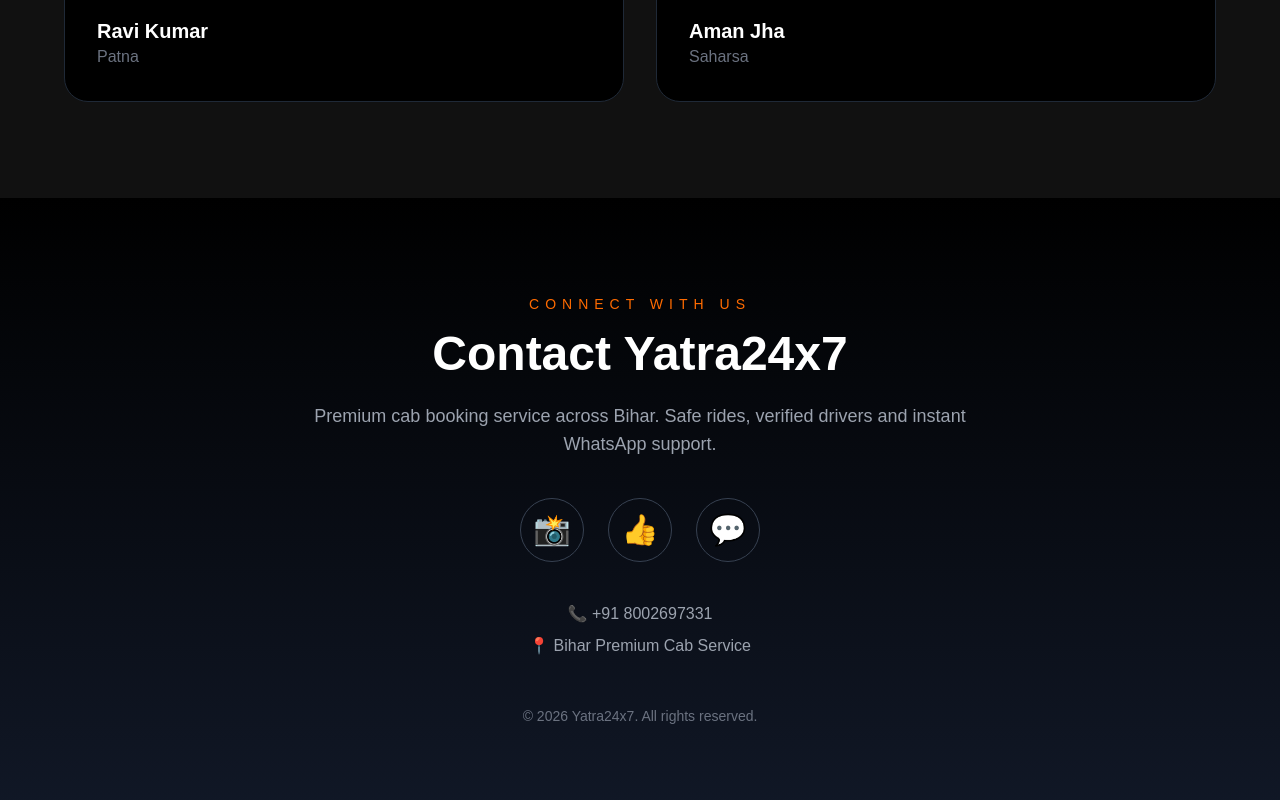
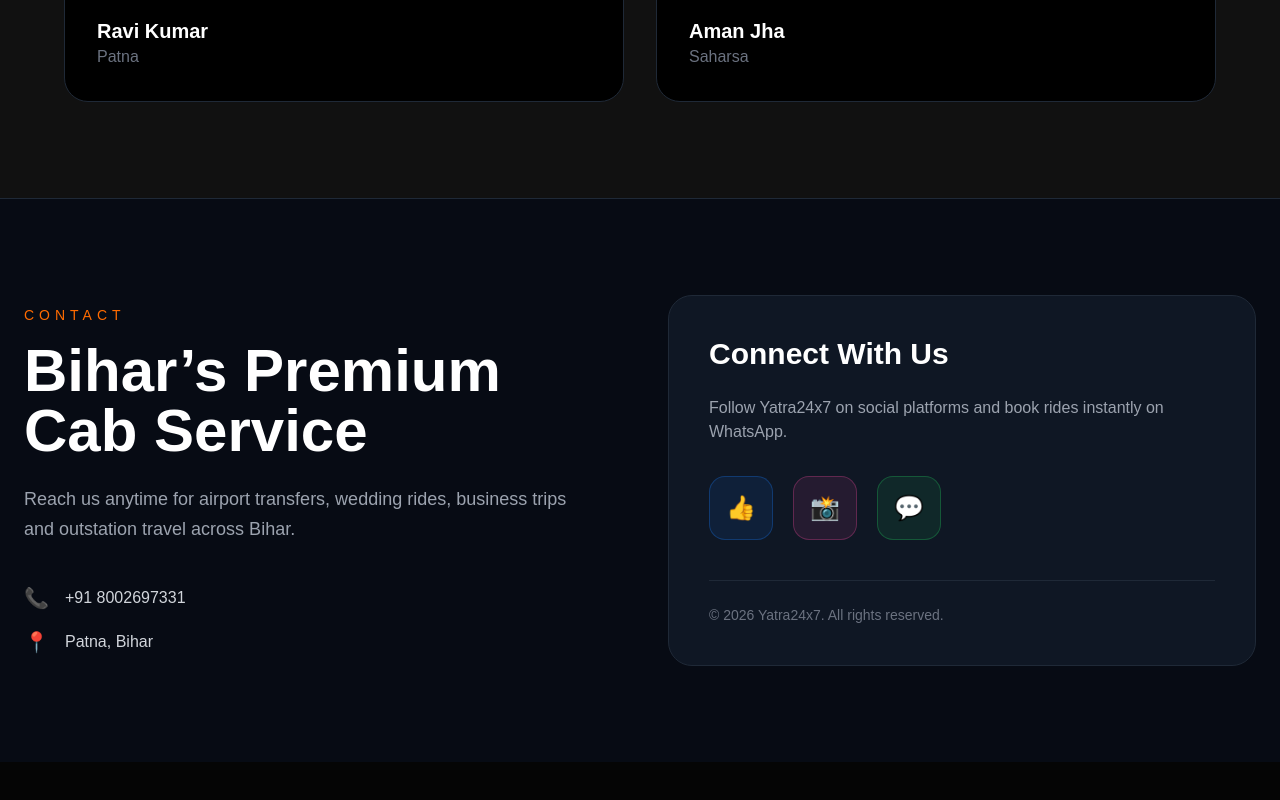
Before and after one commit to divyadakshstory/Yatra24-7, a Next.js app: page / in a window 1280 px wide. Shown: the part 2561-3361 px from the top of the page. After the commit the page ends 3323 px from the top, so only its background shows below. Built offline with nearby package versions, Linux system fonts and the light colour scheme.

Commit message:
Update page.js

```diff
--- a/app/page.js
+++ b/app/page.js
@@ -325,58 +325,89 @@
 
 <section
   id="contact"
-  className="py-24 px-6 bg-gradient-to-b from-black to-[#111827] text-white"
+  className="bg-[#070b14] py-24 px-6 border-t border-gray-800"
 >
-  <div className="max-w-6xl mx-auto text-center">
+  <div className="max-w-7xl mx-auto grid md:grid-cols-2 gap-14 items-center">
 
-    <p className="uppercase tracking-[6px] text-[#ff6b00] text-sm mb-4">
-      Connect With Us
+    {/* LEFT SIDE */}
+
+    <div>
+
+      <p className="text-[#ff6b00] uppercase tracking-[5px] text-sm mb-4">
+        Contact
       </p>
 
-    <h2 className="text-5xl font-black mb-6">
-      Contact Yatra24x7
+      <h2 className="text-5xl md:text-6xl font-black text-white leading-tight mb-6">
+        Bihar’s Premium
+        <br />
+        Cab Service
       </h2>
 
-    <p className="text-gray-400 text-lg max-w-2xl mx-auto mb-10">
-      Premium cab booking service across Bihar.
-      Safe rides, verified drivers and instant WhatsApp support.
+      <p className="text-gray-400 text-lg leading-relaxed max-w-xl">
+        Reach us anytime for airport transfers, wedding rides,
+        business trips and outstation travel across Bihar.
       </p>
 
-    <div className="flex justify-center gap-6 flex-wrap">
+      <div className="mt-10 space-y-4 text-gray-300">
+
+        <div className="flex items-center gap-4">
+          <span className="text-[#ff6b00] text-xl">📞</span>
+          <span>+91 8002697331</span>
+        </div>
+
+        <div className="flex items-center gap-4">
+          <span className="text-[#ff6b00] text-xl">📍</span>
+          <span>Patna, Bihar</span>
+        </div>
+
+      </div>
+
+    </div>
+
+    {/* RIGHT SIDE */}
+
+    <div className="bg-[#0f1724] border border-gray-800 rounded-3xl p-10">
+
+      <h3 className="text-3xl font-bold text-white mb-6">
+        Connect With Us
+      </h3>
+
+      <p className="text-gray-400 mb-8">
+        Follow Yatra24x7 on social platforms and book rides instantly on WhatsApp.
+      </p>
+
+      <div className="flex gap-5">
+
+        <a
+          href="https://www.facebook.com/profile.php?id=61589987597600"
+          target="_blank"
+          className="w-16 h-16 rounded-2xl bg-[#1877F2]/10 border border-[#1877F2]/30 flex items-center justify-center text-2xl hover:scale-110 transition-all"
+        >
+          👍
+        </a>
 
         <a
           href="https://www.instagram.com/yatra24.7?igsh=amRkY2IweXFiY3g3"
           target="_blank"
-        className="w-16 h-16 rounded-full border border-gray-700 flex items-center justify-center text-3xl hover:bg-[#E1306C] transition-all duration-300"
+          className="w-16 h-16 rounded-2xl bg-pink-500/10 border border-pink-500/30 flex items-center justify-center text-2xl hover:scale-110 transition-all"
         >
           📸
         </a>
 
         <a
-        href="https://www.facebook.com/profile.php?id=61589987597600"
-        target="_blank"
-        className="w-16 h-16 rounded-full border border-gray-700 flex items-center justify-center text-3xl hover:bg-[#1877F2] transition-all duration-300"
-      >
-        👍
-      </a>
-
-      <a
           href="https://wa.me/918002697331"
           target="_blank"
-        className="w-16 h-16 rounded-full border border-gray-700 flex items-center justify-center text-3xl hover:bg-[#25D366] transition-all duration-300"
+          className="w-16 h-16 rounded-2xl bg-green-500/10 border border-green-500/30 flex items-center justify-center text-2xl hover:scale-110 transition-all"
         >
           💬
         </a>
 
       </div>
 
-    <div className="mt-10 space-y-2 text-gray-400">
-      <p>📞 +91 8002697331</p>
-      <p>📍 Bihar Premium Cab Service</p>
+      <div className="mt-10 pt-6 border-t border-gray-800 text-gray-500 text-sm">
+        © 2026 Yatra24x7. All rights reserved.
       </div>
 
-    <div className="mt-12 text-gray-500 text-sm">
-      © 2026 Yatra24x7. All rights reserved.
     </div>
 
   </div>
```
Lines whose indentation alone changed are shown as unchanged.
